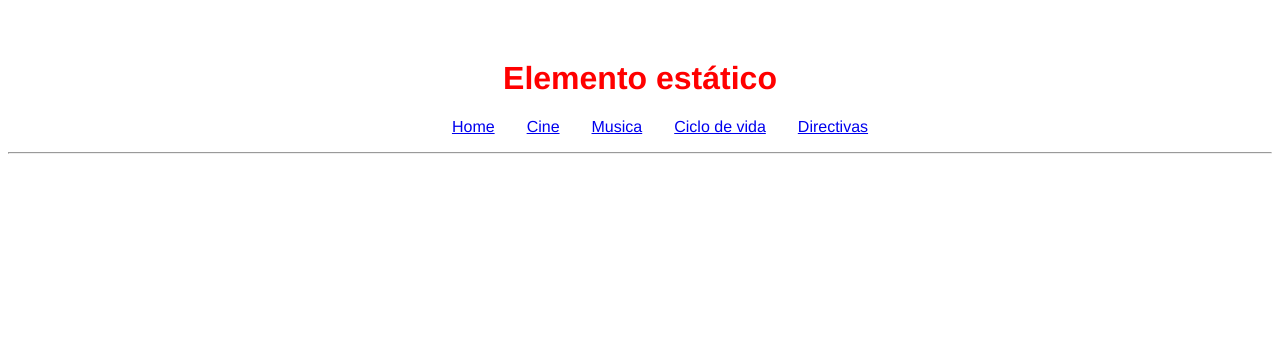
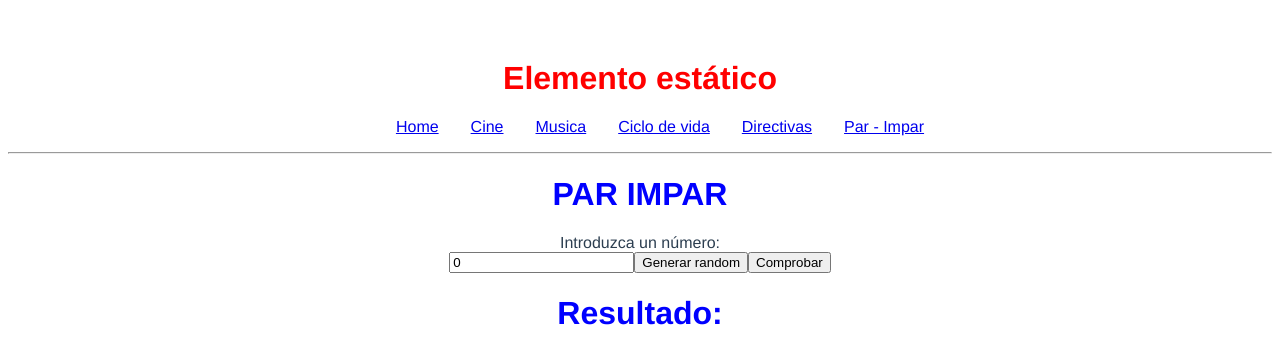
Before and after one commit to Jorgerdzz/primervue, a Vue app: page /parimpar in a window 1280 px wide. Shown: the top 364 px of the page. Built offline with nearby package versions, Linux system fonts and the light colour scheme.

Commit message:
Ejercicio Par Impar finalizado

```diff
--- a/src/Router.js
+++ b/src/Router.js
@@ -3,6 +3,7 @@ import CineComponent from './components/CineComponent.vue';
 import MusicaComponent from './components/MusicaComponent.vue';
 import CicloVida from './components/CicloVida.vue';
 import DirectivasComponent from './components/DirectivasComponent.vue';
+import ParImpar from "./components/ParImpar.vue";
 
 import { createRouter, createWebHistory } from 'vue-router';
 
@@ -11,7 +12,8 @@ const rutas = [
     {path: "/cine", component: CineComponent},
     {path: "/musica", component: MusicaComponent},
     {path: "/ciclovida", component: CicloVida},
-    {path: "/directivas", component: DirectivasComponent}
+    {path: "/directivas", component: DirectivasComponent},
+    {path: "/parimpar", component: ParImpar}
 ]
 
 const router = createRouter({
--- a/src/components/MenuComponent.vue
+++ b/src/components/MenuComponent.vue
@@ -16,6 +16,9 @@
             <li>
                 <router-link to="/directivas">Directivas</router-link>
             </li>
+            <li>
+                <router-link to="/parimpar">Par - Impar</router-link>
+            </li>
         </ul>
     </div>
 </template>
--- a/src/components/ParImpar.vue
+++ b/src/components/ParImpar.vue
@@ -2,7 +2,10 @@
     <div>
         <h1>PAR IMPAR</h1>
         <label>Introduzca un número:</label><br>
-        <input type="number" v-model=""/>
+        <input type="number" v-model="numero"/>
+        <button @click="generarRandom()">Generar random</button>
+        <button @click="parImpar()">Comprobar</button>
+        <h1>Resultado: {{resultado}}</h1>
     </div>
 </template>
 
@@ -12,11 +15,19 @@
         data(){
             return{
                 numero: 0,
+                resultado: ""
             }
         },
         methods: {
             parImpar(){
-
+                if(this.numero%2==0){
+                    this.resultado = "Par";
+                }else {
+                    this.resultado = "Impar";
+                }
+            },
+            generarRandom(){
+                this.numero = Math.floor(Math.random()*100);
             }
         }
     }
```
